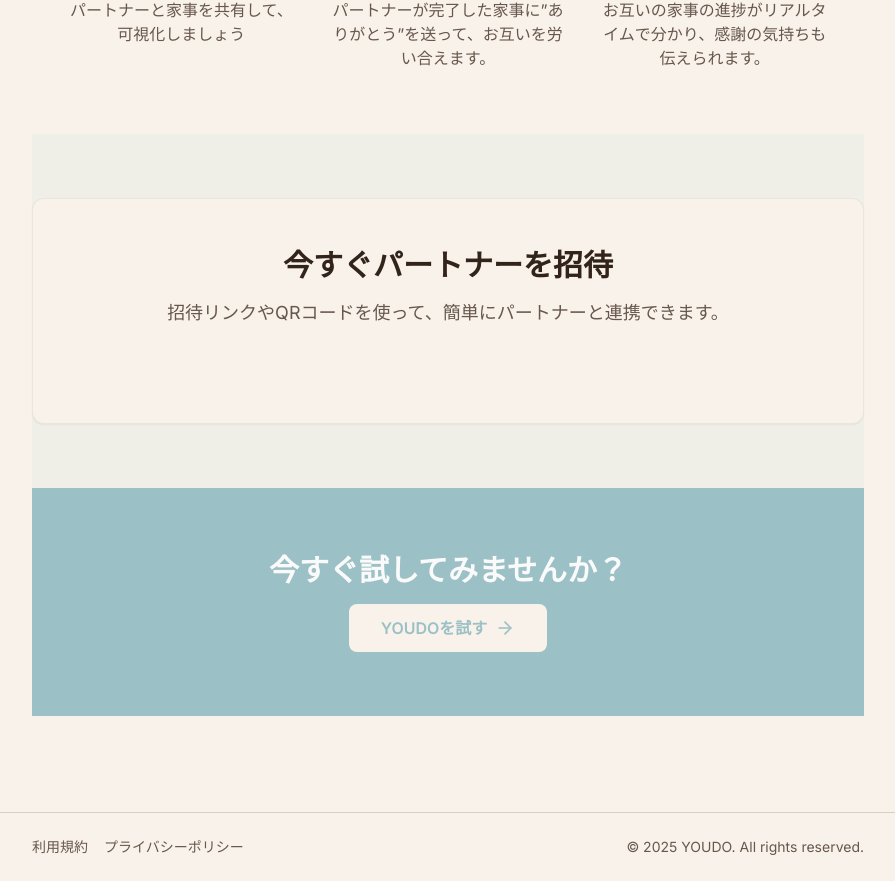
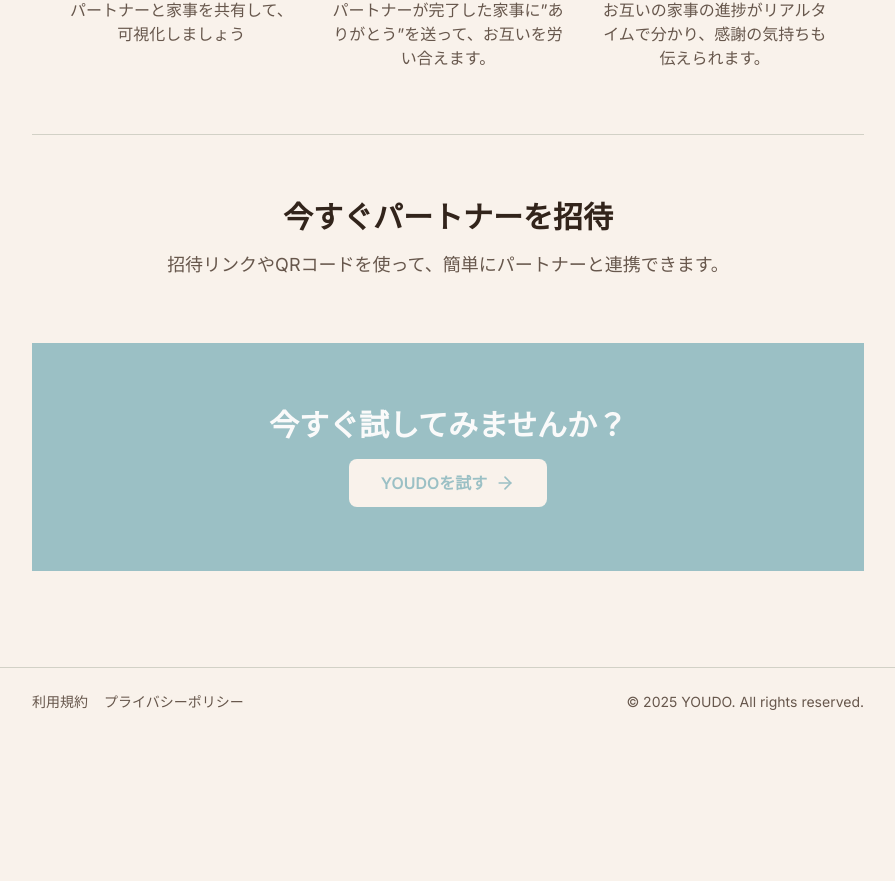
Before and after one commit to tokechan/new_mvp, a Next.js app: page / in a window 1280 px wide. Shown: the part 891-1772 px from the top of the page, without its empty margins (192-1087 px from the left). After the commit the page ends 1627 px from the top, so only its background shows below. Built offline with nearby package versions, Linux system fonts and the light colour scheme; no server answers.

Commit message:
refactor: restructure app routing and remove partner invitation feature
- Move app page from /(app)/app to /app route
- Remove PartnerInvitation component and related logic from landing page
- Clean up unused code and simplify landing page layout

```diff
--- a/src/app/(marketing)/page.tsx
+++ b/src/app/(marketing)/page.tsx
@@ -4,7 +4,6 @@
 // 作成日: 2025-01-27
 
 import { useRouter } from 'next/navigation'
-import PartnerInvitation from '@/components/PartnerInvitation'
 import { ArrowRight, HeartHandshake, Handshake, CheckCircle2 } from 'lucide-react'
 
 /**
@@ -13,14 +12,6 @@ import { ArrowRight, HeartHandshake, Handshake, CheckCircle2 } from 'lucide-reac
  */
 export default function LandingPage() {
   const router = useRouter()
-
-  /**
-   * パートナー連携完了時の処理
-   */
-  const handlePartnerLinked = () => {
-    // ホームページに戻る
-    router.push('/app')
-  }
 
   return (
     <div className="min-h-screen bg-card dark:bg-background">
@@ -95,21 +86,15 @@ export default function LandingPage() {
       </section>
 
       {/* パートナー招待セクション */}
-      <section className="py-16 bg-muted dark:bg-secondary">
-        <div className="max-w-4xl mx-auto rounded-xl border border-border/40 bg-card px-4 py-12 shadow-sm sm:px-6 lg:px-8
-        ">
-          <div className="text-center mb-12">
+      <section className="py-16 bg-card dark:bg-card border-t">
+        <div className="max-w-4xl mx-auto px-4 sm:px-6 lg:px-8">
+          <div className="text-center">
             <h2 className="text-3xl font-bold text-foreground dark:text-foreground mb-4">
               今すぐパートナーを招待
             </h2>
             <p className="text-lg text-muted-foreground dark:text-muted-foreground">
               招待リンクやQRコードを使って、簡単にパートナーと連携できます。
             </p>
-          </div>
-
-          {/* パートナー招待コンポーネント */}
-          <div className="max-w-2xl mx-auto">
-            <PartnerInvitation onPartnerLinked={handlePartnerLinked} />
           </div>
         </div>
       </section>
```
Also changed, not shown: src/app/app/page.tsx (renamed from src/app/(app)/app/page.tsx, +8 -0 lines).
